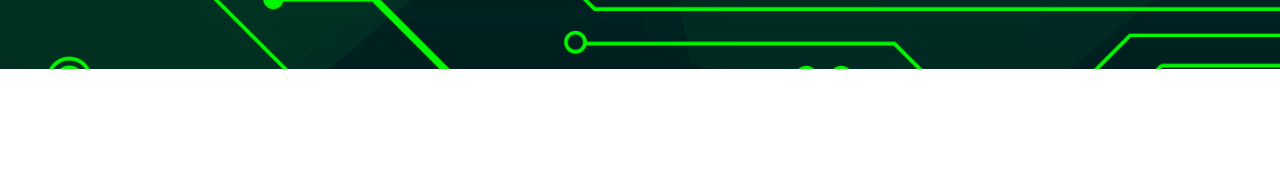
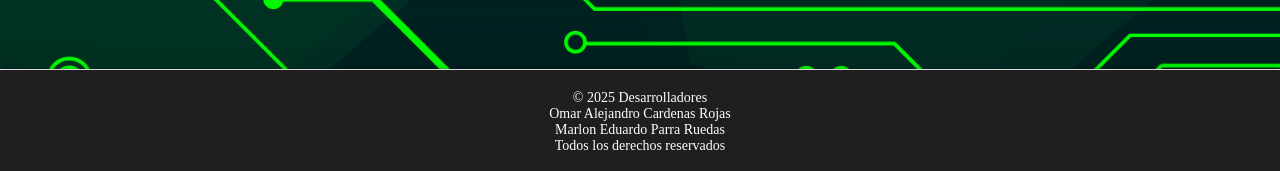
Before and after one commit to omar2004028/ChatBot-FrameWorks, a plain HTML site: page frontend/index.html in a window 1280 px wide. Shown: the part 961-1132 px from the top of the page. Before the commit the page ends 1030 px from the top, so only its background shows below. Drawn offline with Linux system fonts and the light colour scheme.

Commit message:
eight commit

```diff
--- a/frontend/index.html
+++ b/frontend/index.html
@@ -31,6 +31,14 @@
         </div>
 
     </main>
+     <footer>
+        <div class="container">
+            <p>© 2025 Desarrolladores</p>
+            <p>Omar Alejandro Cardenas Rojas</p>
+            <p>Marlon Eduardo Parra Ruedas</p>
+            <p>Todos los derechos reservados</p>
+        </div>
+    </footer>
 
     <script src="./script.js"></script>
 
--- a/frontend/style.css
+++ b/frontend/style.css
@@ -125,3 +125,19 @@ h1 {
     color: red;
     font-weight: bold;
 }
+
+footer {
+    background-color: #1f1f1f; /* Fondo oscuro */
+    color: #ffffff; /* Texto blanco */
+    padding: 20px 0; /* Espaciado arriba y abajo */
+    text-align: center; /* Centrado del texto */
+    font-size: 14px;
+    margin-top: 1px;
+    box-shadow: 0 -2px 5px rgba(0, 0, 0, 0.2); /* Sombra superior */
+}
+
+footer .container {
+    max-width: 1200px;
+    margin: 0 auto;
+    padding: 0 20px;
+}
```
Also changed, not shown: 2 other files.
